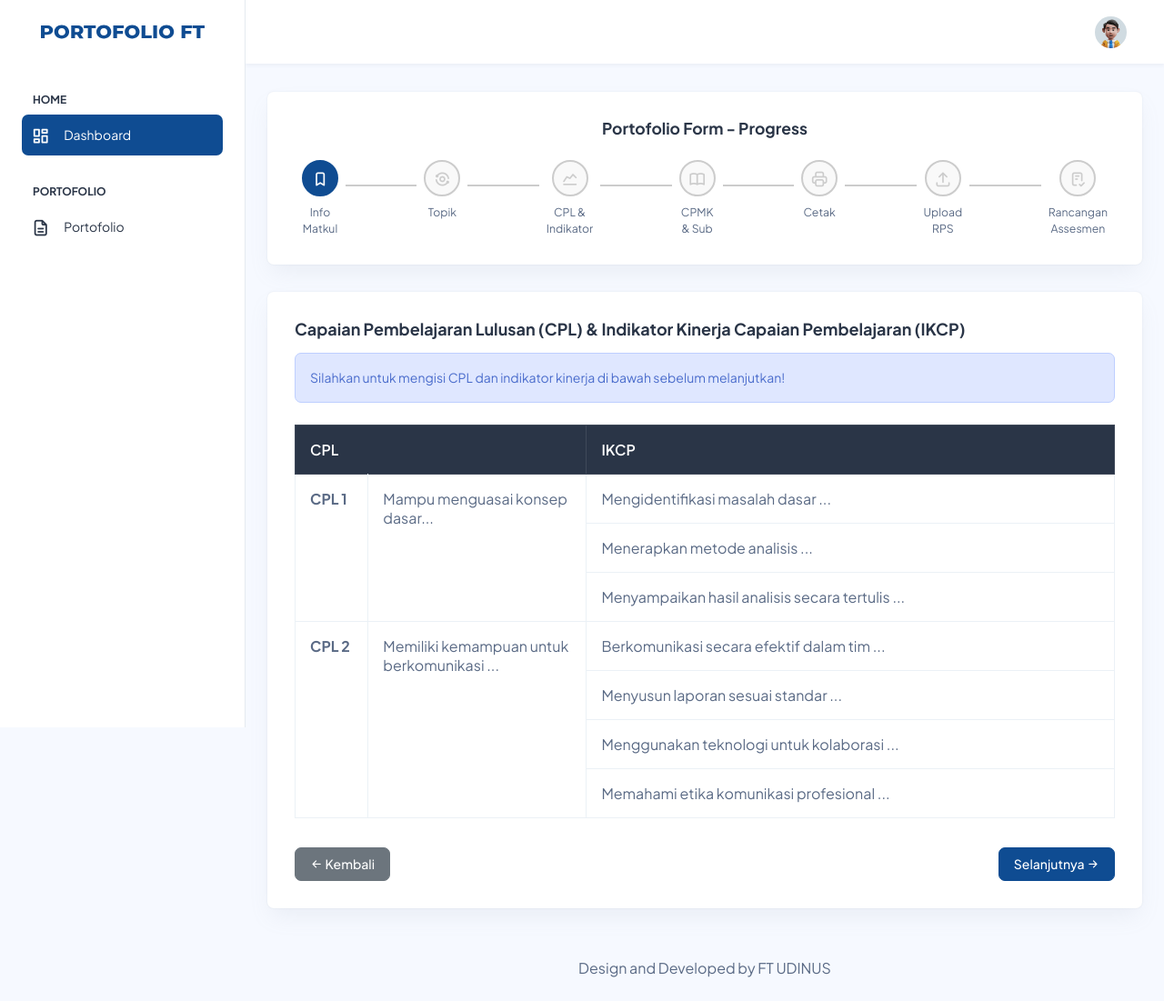
After one commit to Alfaturachman/portofolio-ftdinus, a CodeIgniter 4 app: the page made by app/Views/backend/form-portofolio/cpl-ikcp.php in a window 1280 px wide. The commit adds this page. Shown: the whole page at 91% size. Run offline with PHP 8.4 and a stand-in for CodeIgniter, Linux system fonts and the light colour scheme; the template is opened without the code that fills it, so the values that code supplies are empty; some libraries are stand-ins or nearby versions.

Commit message:
initial commit

```diff
--- a/app/Config/Routes.php
+++ b/app/Config/Routes.php
@@ -7,4 +7,8 @@ use CodeIgniter\Router\RouteCollection;
  */
 
 $routes->get('/', 'Dashboard::index');
+
 $routes->get('portofolio-form', 'Portofolio::index');
+$routes->get('portofolio-form/info-matkul', 'Portofolio::info_matkul');
+$routes->get('portofolio-form/topik-perkuliahan', 'Portofolio::topik_perkuliahan');
+$routes->post('/portofolio/saveInfoMatkul', 'Portofolio::saveInfoMatkul');
--- /dev/null
+++ b/app/Views/backend/form-portofolio/cpl-ikcp.php
@@ -0,0 +1,356 @@
+<style>
+    .step-circle {
+        width: 40px;
+        height: 40px;
+        border: 2px solid #ccc;
+        border-radius: 50%;
+        display: flex;
+        align-items: center;
+        justify-content: center;
+        font-size: 20px;
+        color: #ccc;
+        background-color: #f9f9f9;
+    }
+
+    .step-circle.active {
+        border-color: #0f4c92;
+        color: #fff;
+        background-color: #0f4c92;
+    }
+
+    .step-line {
+        height: 2px;
+        width: 100%;
+        background-color: #ccc;
+        flex-shrink: 1;
+    }
+
+    .step-line.active {
+        background-color: #0f4c92;
+    }
+
+    .step-label {
+        max-width: 80px;
+        word-wrap: break-word;
+        margin-top: 5px;
+    }
+
+    @media (max-width: 768px) {
+        .step-line {
+            width: 50%;
+        }
+
+        .step-label {
+            max-width: 60px;
+        }
+    }
+</style>
+
+<?= $this->include('backend/partials/header') ?>
+
+<div class="container-fluid">
+    <div class="row pt-3">
+        <div class="col d-flex align-items-stretch">
+            <div class="card w-100">
+                <div class="card-body">
+                    <div class="d-sm-flex d-block align-items-center justify-content-center">
+                        <h5 class="fw-bolder mb-0">Portofolio Form - Progress</h5>
+                    </div>
+                    <div id="steps" class="d-flex justify-content-between align-items-baseline mt-4">
+                        <!-- Info Matkul -->
+                        <div class="d-flex flex-column align-items-center text-center px-2">
+                            <div class="step-circle" data-step="info_matkul">
+                                <i class="ti ti-bookmark"></i>
+                            </div>
+                            <small class="d-block mt-2 step-label">Info Matkul</small>
+                        </div>
+
+                        <div class="step-line"></div>
+
+                        <!-- Topik -->
+                        <div class="d-flex flex-column align-items-center text-center px-2">
+                            <div class="step-circle" data-step="topik">
+                                <i class="ti ti-analyze"></i>
+                            </div>
+                            <small class="d-block mt-2 step-label">Topik</small>
+                        </div>
+
+                        <div class="step-line"></div>
+
+                        <!-- CPL & Indikator -->
+                        <div class="d-flex flex-column align-items-center text-center px-2">
+                            <div class="step-circle">
+                                <i class="ti ti-chart-line"></i>
+                            </div>
+                            <small class="d-block mt-2 step-label">CPL & Indikator</small>
+                        </div>
+
+                        <div class="step-line"></div>
+
+                        <!-- CPMK & Sub CPMK -->
+                        <div class="d-flex flex-column align-items-center text-center px-2">
+                            <div class="step-circle">
+                                <i class="ti ti-book"></i>
+                            </div>
+                            <small class="d-block mt-2 step-label">CPMK & Sub</small>
+                        </div>
+
+                        <div class="step-line"></div>
+
+                        <!-- Cetak -->
+                        <div class="d-flex flex-column align-items-center text-center px-2">
+                            <div class="step-circle">
+                                <i class="ti ti-printer"></i>
+                            </div>
+                            <small class="d-block mt-2 step-label">Cetak</small>
+                        </div>
+
+                        <div class="step-line"></div>
+
+                        <!-- Upload RPS -->
+                        <div class="d-flex flex-column align-items-center text-center px-2">
+                            <div class="step-circle">
+                                <i class="ti ti-upload"></i>
+                            </div>
+                            <small class="d-block mt-2 step-label">Upload RPS</small>
+                        </div>
+
+                        <div class="step-line"></div>
+
+                        <!-- Rancangan Assesmen -->
+                        <div class="d-flex flex-column align-items-center text-center px-2">
+                            <div class="step-circle">
+                                <i class="ti ti-checklist"></i>
+                            </div>
+                            <small class="d-block mt-2 step-label">Rancangan Assesmen</small>
+                        </div>
+                    </div>
+                </div>
+            </div>
+        </div>
+    </div>
+
+    <!-- CPL & IKCP -->
+    <div class="row">
+        <div class="col d-flex align-items-stretch">
+            <div class="card w-100">
+                <div class="card-body">
+                    <div class="d-block align-items-center justify-content-center mb-4">
+                        <h5 class="card-title fw-bolder mb-3">Capaian Pembelajaran Lulusan (CPL) & Indikator Kinerja Capaian Pembelajaran (IKCP)</h5>
+                        <div id="alert" class="alert alert-primary" role="alert">
+                            Silahkan untuk mengisi CPL dan indikator kinerja di bawah sebelum melanjutkan!
+                        </div>
+                    </div>
+                    <form id="topicForm" action="<?= base_url('form/submit') ?>" method="post">
+                        <table class="table table-bordered">
+                            <thead class="table-dark">
+                                <tr>
+                                    <th style="width: 30%" colspan="2">CPL</th>
+                                    <th style="width: 60%">IKCP</th>
+                                </tr>
+                            </thead>
+                            <tbody>
+                                <tr>
+                                    <td rowspan="3" style="white-space: nowrap;"><strong>CPL 1</strong></td>
+                                    <td rowspan="3">Mampu menguasai konsep dasar...</td>
+                                    <td>Mengidentifikasi masalah dasar ...</td>
+                                </tr>
+                                <tr>
+                                    <td>Menerapkan metode analisis ...</td>
+                                </tr>
+                                <tr>
+                                    <td>Menyampaikan hasil analisis secara tertulis ...</td>
+                                </tr>
+
+                                <tr>
+                                    <td rowspan="4" style="white-space: nowrap;"><strong>CPL 2</strong></td>
+                                    <td rowspan="4">Memiliki kemampuan untuk berkomunikasi ...</td>
+                                    <td>Berkomunikasi secara efektif dalam tim ...</td>
+                                </tr>
+                                <tr>
+                                    <td>Menyusun laporan sesuai standar ...</td>
+                                </tr>
+                                <tr>
+                                    <td>Menggunakan teknologi untuk kolaborasi ...</td>
+                                </tr>
+                                <tr>
+                                    <td>Memahami etika komunikasi profesional ...</td>
+                                </tr>
+                            </tbody>
+                        </table>
+                        <div class="d-flex justify-content-between pt-3">
+                            <button type="button" class="btn btn-secondary">
+                                <i class="ti ti-arrow-left"></i> Kembali
+                            </button>
+                            <button type="button" id="submitBtn" class="btn btn-primary">
+                                Selanjutnya <i class="ti ti-arrow-right"></i>
+                            </button>
+                        </div>
+                    </form>
+                </div>
+            </div>
+        </div>
+    </div>
+
+    <!-- CPMK & Sub CPMK -->
+    <div class="row d-none">
+        <div class="col d-flex align-items-stretch">
+            <div class="card w-100">
+                <div class="card-body">
+                    <div class="d-block align-items-center justify-content-center mb-4">
+                        <h5 class="card-title fw-bolder mb-3">Capaian Pembelajaran Mata Kuliah (CPMK) & Sub Capaian Pembelajaran Mata Kuliah (Sub CPMK)</h5>
+                        <div id="alert" class="alert alert-primary" role="alert">
+                            Silahkan untuk mengisi CPMK & Sub CPMK di bawah sebelum melanjutkan!
+                        </div>
+                    </div>
+
+                    <form id="topicForm" action="<?= base_url('form/submit') ?>" method="post">
+                        <table class="table table-bordered">
+                            <thead class="table-dark">
+                                <tr>
+                                    <th style="width: 30%">CPMK</th>
+                                    <th style="width: 70%">Narasi</th>
+                                </tr>
+                            </thead>
+                            <tbody>
+                                <!-- CPMK 1 -->
+                                <tr class="table-light">
+                                    <td><strong>CPMK 1</strong></td>
+                                    <td>Lorem ipsum dolor sit amet, consectetur adipiscing elit laboris.</td>
+                                </tr>
+                                <tr>
+                                    <td><i>Sub CPMK 1</i></td>
+                                    <td><i>Sed do eiusmod tempor incididunt ut labore et dolore magna aliqua.</i></td>
+                                </tr>
+                                <!-- CPMK 2 -->
+                                <tr class="table-light">
+                                    <td><strong>CPMK 2</strong></td>
+                                    <td>Ut enim ad minim veniam, quis nostrud exercitation ullamco laboris.</td>
+                                </tr>
+                                <tr>
+                                    <td><i>Sub CPMK 2</i></td>
+                                    <td><i>Duis aute irure dolor in reprehenderit in voluptate velit esse cillum dolore.</i></td>
+                                </tr>
+                            </tbody>
+                        </table>
+                        <div class="d-flex justify-content-between pt-3">
+                            <button type="button" class="btn btn-secondary">
+                                <i class="ti ti-arrow-left"></i> Kembali
+                            </button>
+                            <button type="button" id="submitBtn" class="btn btn-primary">
+                                Selanjutnya <i class="ti ti-arrow-right"></i>
+                            </button>
+                        </div>
+                    </form>
+                </div>
+            </div>
+        </div>
+    </div>
+
+    <!-- Cetak -->
+    <div class="row d-none">
+        <div class="col d-flex align-items-stretch">
+            <div class="card w-100">
+                <div class="card-body">
+                    <div class="d-block align-items-center justify-content-center mb-4">
+                        <h5 class="card-title fw-bolder mb-3">Cetak</h5>
+                        <div id="alert" class="alert alert-primary" role="alert">
+                            Silahkan untuk mencetak file CPMK & Sub CPMK di bawah sebelum melanjutkan!
+                        </div>
+                    </div>
+
+                    <form id="rpsForm" action="<?= base_url('form/submit') ?>" method="post" enctype="multipart/form-data">
+                        <div class="form-group mb-2">
+                            <label for="rps_file" class="form-label">Cetak File CPMK & Sub CPMK</label>
+                            <input type="file" class="form-control" id="rps_file" name="rps_file" accept="application/pdf" required>
+                        </div>
+                        <p class="text-danger">*format file: PDF</p>
+                        <div class="d-flex justify-content-between pt-3">
+                            <button type="button" class="btn btn-secondary">
+                                <i class="ti ti-arrow-left"></i> Kembali
+                            </button>
+                            <button type="submit" id="submitBtn" class="btn btn-primary">
+                                Selanjutnya <i class="ti ti-arrow-right"></i>
+                            </button>
+                        </div>
+                    </form>
+                </div>
+            </div>
+        </div>
+    </div>
+
+    <!-- Upload RPS -->
+    <div class="row d-none">
+        <div class="col d-flex align-items-stretch">
+            <div class="card w-100">
+                <div class="card-body">
+                    <div class="d-block align-items-center justify-content-center mb-4">
+                        <h5 class="card-title fw-bolder mb-3">Upload RPS</h5>
+                        <div id="alert" class="alert alert-primary" role="alert">
+                            Silahkan untuk mengupload file RPS (PDF) di bawah sebelum melanjutkan!
+                        </div>
+                    </div>
+
+                    <form id="rpsForm" action="<?= base_url('form/submit') ?>" method="post" enctype="multipart/form-data">
+                        <div class="form-group mb-2">
+                            <label for="rps_file" class="form-label">Upload File RPS (PDF)</label>
+                            <input type="file" class="form-control" id="rps_file" name="rps_file" accept="application/pdf" required>
+                        </div>
+                        <p class="text-danger">*format file: PDF</p>
+                        <div class="d-flex justify-content-between pt-3">
+                            <button type="button" class="btn btn-secondary">
+                                <i class="ti ti-arrow-left"></i> Kembali
+                            </button>
+                            <button type="submit" id="submitBtn" class="btn btn-primary">
+                                Selanjutnya <i class="ti ti-arrow-right"></i>
+                            </button>
+                        </div>
+                    </form>
+                </div>
+            </div>
+        </div>
+    </div>
+
+    <!-- Rancangan Asesmen -->
+    <div class="row d-none">
+        <div class="col d-flex align-items-stretch">
+            <div class="card w-100">
+                <div class="card-body">
+                    <div class="d-block align-items-center justify-content-center mb-4">
+                        <h5 class="card-title fw-bolder mb-3">Rancangan Asesmen</h5>
+                        <div id="alert" class="alert alert-primary" role="alert">
+                            Silahkan untuk mengisi rancangan asesmen di bawah sebelum melanjutkan!
+                        </div>
+                    </div>
+
+                    <form id="rpsForm" action="<?= base_url('form/submit') ?>" method="post" enctype="multipart/form-data">
+                        <div class="form-group mb-3">
+                            <label for="rps_file" class="form-label"><strong>1.</strong> Tugas</label>
+                            <input type="file" class="form-control" id="rps_file" name="rps_file" accept="application/pdf" required>
+                        </div>
+                        <div class="form-group mb-3">
+                            <label for="rps_file" class="form-label"><strong>2.</strong> Ujian Tengah Semester</label>
+                            <input type="file" class="form-control" id="rps_file" name="rps_file" accept="application/pdf" required>
+                        </div>
+                        <div class="form-group mb-3">
+                            <label for="rps_file" class="form-label"><strong>3.</strong> Ujian Akhir Semester</label>
+                            <input type="file" class="form-control" id="rps_file" name="rps_file" accept="application/pdf" required>
+                        </div>
+                        <div class="d-flex justify-content-between pt-3">
+                            <button type="button" class="btn btn-secondary">
+                                <i class="ti ti-arrow-left"></i> Kembali
+                            </button>
+                            <button type="submit" id="submitBtn" class="btn btn-primary">
+                                Selanjutnya <i class="ti ti-arrow-right"></i>
+                            </button>
+                        </div>
+                    </form>
+                </div>
+            </div>
+        </div>
+    </div>
+</div>
+
+<script src="<?= base_url('') ?>backend/src/assets/js/form.js"></script>
+
+<?= $this->include('backend/partials/footer') ?>
--- a/app/Views/backend/partials/header.php
+++ b/app/Views/backend/partials/header.php
@@ -32,8 +32,8 @@
                             <i class="ti ti-dots nav-small-cap-icon fs-4"></i>
                             <span class="hide-menu">Home</span>
                         </li>
-                        <li class="sidebar-item <?= current_url() == base_url('') ? 'active' : '' ?>">
-                            <a class="sidebar-link" href="<?= base_url('') ?>" aria-expanded="false">
+                        <li class="sidebar-item">
+                            <a class="sidebar-link <?= current_url() == base_url('') ? 'active' : '' ?>" href="<?= base_url('') ?>" aria-expanded="false">
                                 <span>
                                     <i class="ti ti-layout-dashboard"></i>
                                 </span>
@@ -44,12 +44,12 @@
                             <i class="ti ti-dots nav-small-cap-icon fs-4"></i>
                             <span class="hide-menu">PORTOFOLIO</span>
                         </li>
-                        <li class="sidebar-item <?= current_url() == base_url('portofolio-form') ? 'active' : '' ?>">
-                            <a class="sidebar-link" href="<?= base_url('portofolio-form') ?>" aria-expanded="false">
+                        <li class="sidebar-item">
+                            <a class="sidebar-link <?= (current_url() == base_url('portofolio-form/info-matkul') || current_url() == base_url('portofolio-form/topik-perkuliahan')) ? 'active' : '' ?>" href="<?= base_url('portofolio-form') ?>" aria-expanded="false">
                                 <span>
                                     <i class="ti ti-file-description"></i>
                                 </span>
-                                <span class="hide-menu">Forms</span>
+                                <span class="hide-menu">Portofolio</span>
                             </a>
                         </li>
                     </ul>
```
Also changed, not shown: app/Controllers/Portofolio.php (+49 -1 lines), app/Views/backend/form-portofolio/index.php (added, +67 -0 lines), app/Views/backend/form-portofolio/info-matkul.php (renamed from app/Views/backend/portofolio/view.php, +5 -6 lines), app/Views/backend/form-portofolio/topik-perkuliahan.php (added, +165 -0 lines).
